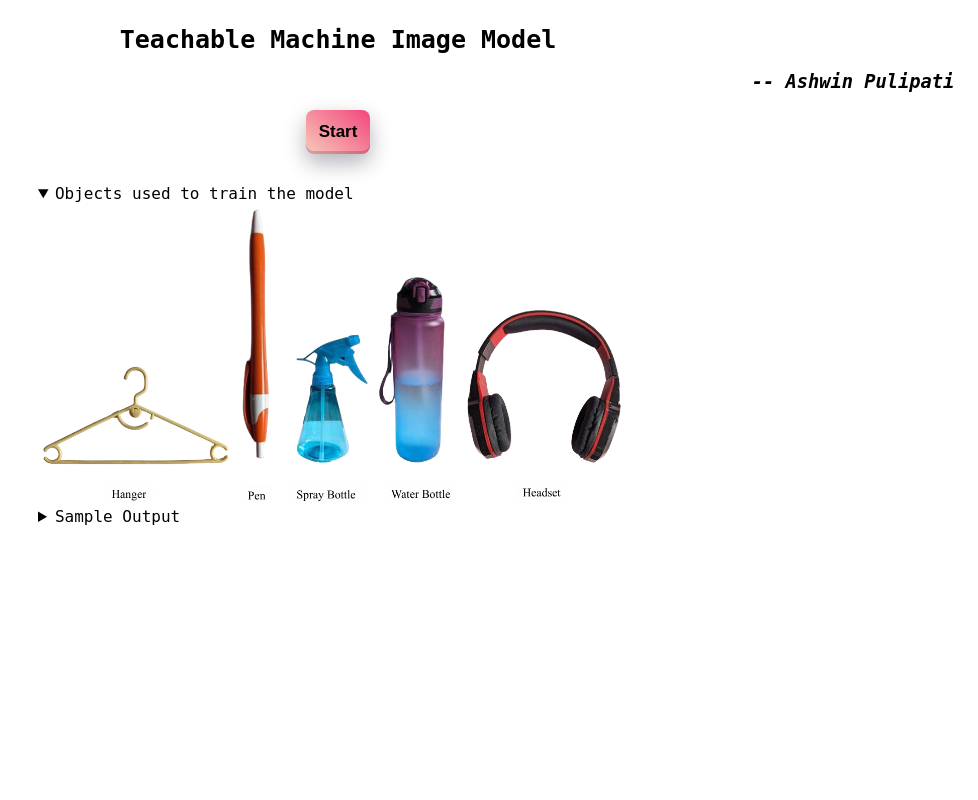
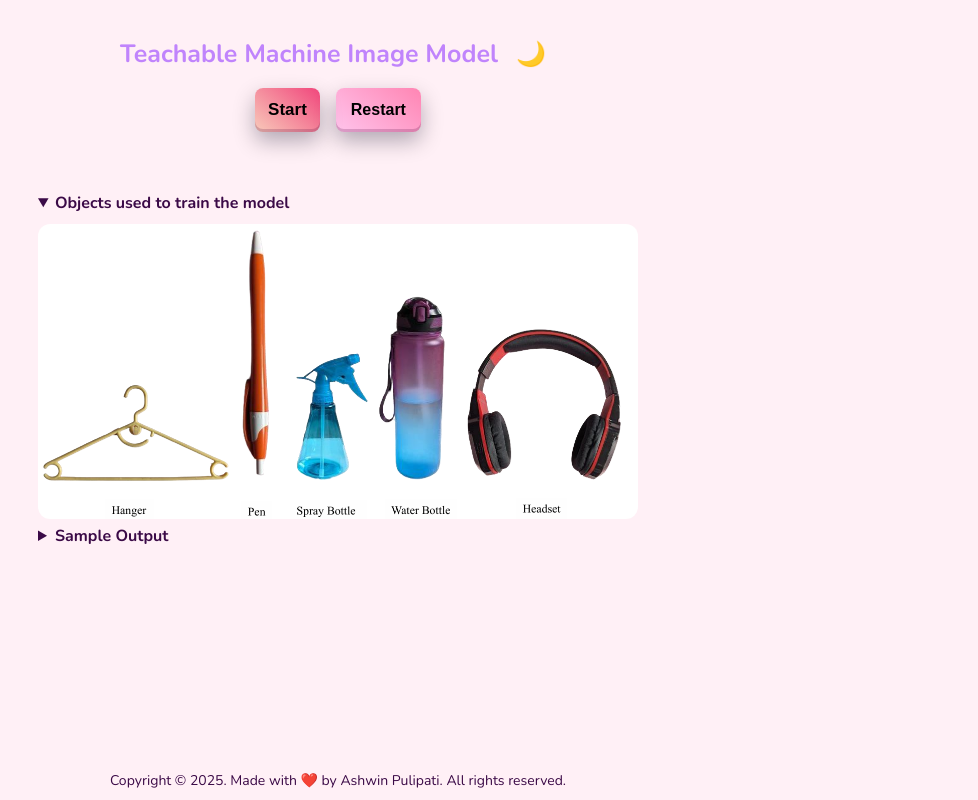
Before and after one commit to Ashwin-Pulipati/teachable-machine-image-model, a plain HTML site: page index.html in a window 1280 px wide. Both pictures are taken after a click on the heading "Objects used to train the model". Shown: the whole page, without its empty margins (302-1280 px from the left). Drawn offline with nearby package versions, Linux system fonts and the light colour scheme.

Commit message:
Improved UI, UX and Implement Dark Mode

```diff
--- a/index.html
+++ b/index.html
@@ -2,24 +2,30 @@
 <html lang="en">
   <head>
     <meta charset="UTF-8" />
-    <meta name="viewport" content="width=device-width, initial-scale=1.0" />
+    <meta name="viewport" content="width=device-width, initial-scale=1.0"/>
     <title>Teachable Machine Image Model</title>
     <link rel="stylesheet" href="styles.css" />
+    <link href="https://fonts.googleapis.com/css2?family=Nunito:wght@400;700&display=swap" rel="stylesheet"/>
   </head>
   <body>
     <div class="wrap-container">
-      <h1>Teachable Machine Image Model</h1>
+      <header>
+        <h1>Teachable Machine Image Model</h1>
+        <div id="dark-mode-toggle" onclick="toggleDarkMode()" title="Toggle Dark Mode">
+          🌙
+        </div>
+      </header>
 
-      <h3>-- Ashwin Pulipati</h3>
+      <div id="button-container">
+        <button type="button" onclick="init()" id="button" class="button-8">
+          Start
+        </button>
+        <button type="button" onclick="restart()" id="restart-button" class="button-8">
+          Restart
+        </button>
+      </div>
 
-      <button type="button" onclick="init()" id="button" class="button-8">
-        Start
-      </button>
-
-      <!-- Loading text, hidden until init() runs -->
-      <div id="loading" style="display: none;">
-        Loading…
-      </div>
+      <div id="loading">Loading…</div>
 
       <div id="wrap-content">
         <div id="webcam-container"></div>
@@ -29,19 +35,22 @@
       <div>
         <details id="train-model-objects">
           <summary>Objects used to train the model</summary>
-          <img src="./Objects used to train model.png" alt="Trained Model Objects">
+          <img src="./Objects used to train model.png" alt="Trained Model Objects" />
         </details>
 
         <details id="sample-output">
           <summary>Sample Output</summary>
-          <img src="./Output.png" alt="Final result of trained model">
+          <img src="./Output.png" alt="Final result of trained model" />
         </details>
       </div>
 
+      <footer class="footer">
+        Copyright &copy; <span id="year"></span>. Made with ❤️ by Ashwin Pulipati. All rights reserved.
+      </footer>
     </div>
 
     <script src="https://cdn.jsdelivr.net/npm/@tensorflow/tfjs@latest/dist/tf.min.js"></script>
     <script src="https://cdn.jsdelivr.net/npm/@teachablemachine/image@latest/dist/teachablemachine-image.min.js"></script>
-    <script type="text/javascript" src="script.js"></script>
+    <script src="script.js"></script>
   </body>
 </html>
--- a/script.js
+++ b/script.js
@@ -1,15 +1,8 @@
-// Ashwin Pulipati
-// More API functions here:
-// https://github.com/googlecreativelab/teachablemachine-community/tree/master/libraries/image
-
-// the link to your model provided by Teachable Machine export panel
 const URL = "https://teachablemachine.withgoogle.com/models/hKbq0TDif/";
 
 let model, webcam, labelContainer, maxPredictions;
 
-// Load the image model and setup the webcam
 async function init() {
-  // show loading state
   const btn = document.getElementById("button");
   const loading = document.getElementById("loading");
   const content = document.getElementById("wrap-content");
@@ -17,34 +10,29 @@ async function init() {
   btn.disabled = true;
   loading.style.display = "block";
 
+  // If webcam already exists, stop and remove to avoid duplicates
+  if (webcam && webcam.stream) {
+    webcam.stop();
+    webcam.canvas.remove();
+  }
+
   const modelURL = URL + "model.json";
   const metadataURL = URL + "metadata.json";
 
-  // load the model and metadata
-  // Refer to tmImage.loadFromFiles() in the API to support files from a file picker
-  // or files from your local hard drive
-  // Note: the pose library adds "tmImage" object to your window (window.tmImage)
   model = await tmImage.load(modelURL, metadataURL);
   maxPredictions = model.getTotalClasses();
 
-  // Convenience function to setup a webcam
-  const flip = true; // whether to flip the webcam
-  webcam = new tmImage.Webcam(450, 450, flip); // width, height, flip
-  await webcam.setup(); // request access to the webcam
+  const flip = true;
+  webcam = new tmImage.Webcam(450, 450, flip);
+  await webcam.setup();
   await webcam.play();
   window.requestAnimationFrame(loop);
 
-  // Apply border radius to the webcam container
-  webcam.canvas.style.borderRadius = "20px";
-
-  // Apply border color to the webcam container
-  webcam.canvas.style.border = "3px solid #8c1105";
-
-  // append elements to the DOM
+  document.getElementById("webcam-container").innerHTML = ""; // clear old canvas
   document.getElementById("webcam-container").appendChild(webcam.canvas);
   labelContainer = document.getElementById("label-container");
+  labelContainer.innerHTML = ""; // ensure old predictions are cleared
 
-  // Define an array of styles
   const labelStyles = [
     {
       fontSize: "20px",
@@ -95,29 +83,24 @@ async function init() {
 
   for (let i = 0; i < maxPredictions; i++) {
     const newDiv = document.createElement("div");
-    // Apply the corresponding style from the array
     Object.assign(newDiv.style, labelStyles[i % labelStyles.length]);
     labelContainer.appendChild(newDiv);
   }
 
-  // done loading: hide loader, show real UI
   loading.style.display = "none";
   content.style.display = "flex";
-  // keep the Start button disabled so user can't re-click
-  btn.disabled = true;
-  btn.style.opacity = "0.6"; // optional: dim it to show it's disabled
-  btn.style.cursor = "not-allowed"; // optional: change cursor
+  btn.style.opacity = "0.6";
+  btn.style.cursor = "not-allowed";
 }
 
+
 async function loop() {
-  webcam.update(); // update the webcam frame
+  webcam.update();
   await predict();
   window.requestAnimationFrame(loop);
 }
 
-// run the webcam image through the image model
 async function predict() {
-  // predict can take in an image, video or canvas html element
   const prediction = await model.predict(webcam.canvas);
   for (let i = 0; i < maxPredictions; i++) {
     const classPrediction =
@@ -125,3 +108,35 @@ async function predict() {
     labelContainer.childNodes[i].innerHTML = classPrediction;
   }
 }
+
+// DARK MODE TOGGLE
+function toggleDarkMode() {
+  document.body.classList.toggle("dark");
+  const toggle = document.getElementById("dark-mode-toggle");
+  toggle.textContent = document.body.classList.contains("dark") ? "☀️" : "🌙";
+}
+
+// Set current year in footer
+document.getElementById("year").textContent = new Date().getFullYear();
+
+function restart() {
+  // Stop webcam stream if active
+  if (webcam && webcam.stream) {
+    webcam.stop();
+    webcam.canvas.remove();
+  }
+
+  // Clear label container
+  if (labelContainer) {
+    labelContainer.innerHTML = "";
+  }
+
+  // Reset start button
+  const btn = document.getElementById("button");
+  btn.disabled = false;
+  btn.style.opacity = "1";
+  btn.style.cursor = "pointer";
+
+  // Hide content
+  document.getElementById("wrap-content").style.display = "none";
+}
--- a/styles.css
+++ b/styles.css
@@ -1,23 +1,69 @@
-body{
-  font-family: 'Monospace', sans-serif;
+:root {
+  --bg-light: #fff0f6;
+  --bg-dark: #1a0b1f;
+  --text-light: #3b0a47;
+  --text-dark: #fce7f3;
+
+  --accent1: #ff85b3;
+  --accent2: #ffc4ec;
+  --accent3: #fda4af;
+  --accent4: #e879f9;
+  --accent5: #c084fc;
+  --border-rose: #f43f5e;
 }
 
-/* hide the webcam + labels until ready */
-#wrap-content {
-  display: none;
-  flex-direction: row;
-  gap: 30px;
+body {
+  font-family: 'Nunito', sans-serif;
+  margin: 0;
+  background-color: var(--bg-light);
+  color: var(--text-light);
+  transition: background-color 0.3s, color 0.3s;
 }
 
-h3 {
-  margin-top: 0px;
-  padding-top: 0px;
-  margin-left: 1030px;
-  font-style: italic;
+body.dark {
+  background-color: var(--bg-dark);
+  color: var(--text-dark);
+}
+
+.wrap-container {
+  display: flex;
+  flex-direction: column;
+  align-items: center;
+  padding: 20px;
+}
+
+header {
+  display: flex;
+  justify-content: center;
+  gap: 8px;
+  width: 100%;
+  align-items: center;
 }
 
 h1 {
   font-size: 25px;
+  text-align: center;
+  color: var(--accent5);
+}
+
+/* Fix dark mode toggle icon hover behavior only */
+#dark-mode-toggle {
+  cursor: pointer;
+  font-size: 24px;
+  padding: 5px 10px;
+  border-radius: 10px;
+  background-color: transparent;
+  transition: background-color 0.3s ease;
+}
+
+#dark-mode-toggle:hover {
+  background-color: var(--accent2); /* Only appears on hover */
+  color: white;
+}
+
+
+#button {
+  margin-bottom: 30px;
 }
 
 #loading {
@@ -27,6 +73,12 @@ h1 {
   margin: 10px 0;
 }
 
+#wrap-content {
+  display: none;
+  flex-direction: row;
+  gap: 30px;
+}
+
 #label-container {
   display: flex;
   flex-direction: column;
@@ -34,26 +86,77 @@ h1 {
   align-items: flex-start;
 }
 
-.wrap-container {
+#webcam-container {
   display: flex;
-  flex-direction: column;
   justify-content: center;
   align-items: center;
 }
 
-#train-model-objects img{
-  width: 600px;
-  height: 300px;
+#webcam-container canvas {
+  border-radius: 20px;
+  border: 4px solid var(--accent5);
+  box-shadow: 0 0 15px rgba(248, 160, 220, 0.7);
 }
 
-#sample-output img{
-  width: 500px;
-  height: 300px;
-
+#train-model-objects img,
+#sample-output img {
+  width: 100%;
+  max-width: 600px;
+  height: auto;
+  border-radius: 12px;
 }
 
-.wrap-container > div {
-  margin-bottom: 20px;
+details {
+  width: 100%;
+  max-width: 620px;
+  box-sizing: border-box;
+}
+
+/* Optional: make <summary> and <img> styles consistent */
+details > summary {
+  font-weight: bold;
+  cursor: pointer;
+  margin-bottom: 10px;
+}
+
+/* Footer fixed at bottom */
+.footer {
+  position: fixed;
+  bottom: 0;
+  left: 0;
+  right: 0;
+  padding: 10px 0;
+  background-color: rgba(255, 240, 246, 0.95);
+  color: var(--text-light);
+  font-size: 14px;
+  text-align: center;
+  z-index: 999;
+  backdrop-filter: blur(8px);
+  transition: background-color 0.3s ease;
+}
+
+body.dark .footer {
+  background-color: rgba(26, 11, 31, 0.9);
+  color: var(--text-dark);
+}
+
+/* Restart button styling */
+#restart-button {
+  margin-bottom: 30px;
+  background-image: linear-gradient(220.55deg, #ff85b3 0%, #ffc4ec 100%);
+  border: none;
+  border-radius: 8px;
+  color: #000;
+  font-weight: bold;
+  font-size: 16px;
+  padding: 10px 15px;
+  cursor: pointer;
+  transition: transform 0.2s, background-color 0.2s;
+}
+
+#restart-button:hover {
+  transform: translateY(-2px);
+  background-color: #ffaad1;
 }
 
 .button-8 {
@@ -67,14 +170,6 @@ h1 {
   text-transform: none;
   vertical-align: baseline;
   margin-bottom: 30px;
-}
-
-.button-8:focus {
-  outline: 0;
-}
-
-.button-8 {
-  touch-action: manipulation;
   background-image: linear-gradient(220.55deg, #f1467c 0%, #f8caba 100%);
   border-radius: 8px;
   color: #000;
@@ -88,6 +183,11 @@ h1 {
     margin-top 0.2s cubic-bezier(0.6, 0.6, 0, 1);
   transition-behavior: normal, normal;
 }
+
+.button-8:focus {
+  outline: 0;
+}
+
 
 #blackWhite.button-8 {
   background-image: linear-gradient(45deg, #92fe9d 0%, #00c9ff 100%);
@@ -105,15 +205,13 @@ h1 {
   -webkit-mask-repeat-y: initial, initial;
   -webkit-mask-size: initial, initial;
   padding: 1px;
-}
-
-.button-8::before {
   background-color: initial;
   background-image: linear-gradient(rgba(255, 255, 255, 0.32), transparent);
   bottom: 0;
   pointer-events: none;
   right: 0;
 }
+
 
 .button-8::after,
 .button-8::before {
@@ -147,3 +245,16 @@ h1 {
   box-shadow: #000019 0 0, rgba(0, 0, 25, 0.2) 0 9px 21px,
     rgba(73, 2, 57, 0.2) 0 0 inset;
 }
+
+body.dark #label-container > div {
+  color: black;
+  filter: brightness(0.95);
+}
+
+#button-container {
+  display: flex;
+  flex-direction: row;
+  gap: 1rem; /* Adds space between Start and Restart */
+  justify-content: center;
+  margin-bottom: 30px;
+}
```
